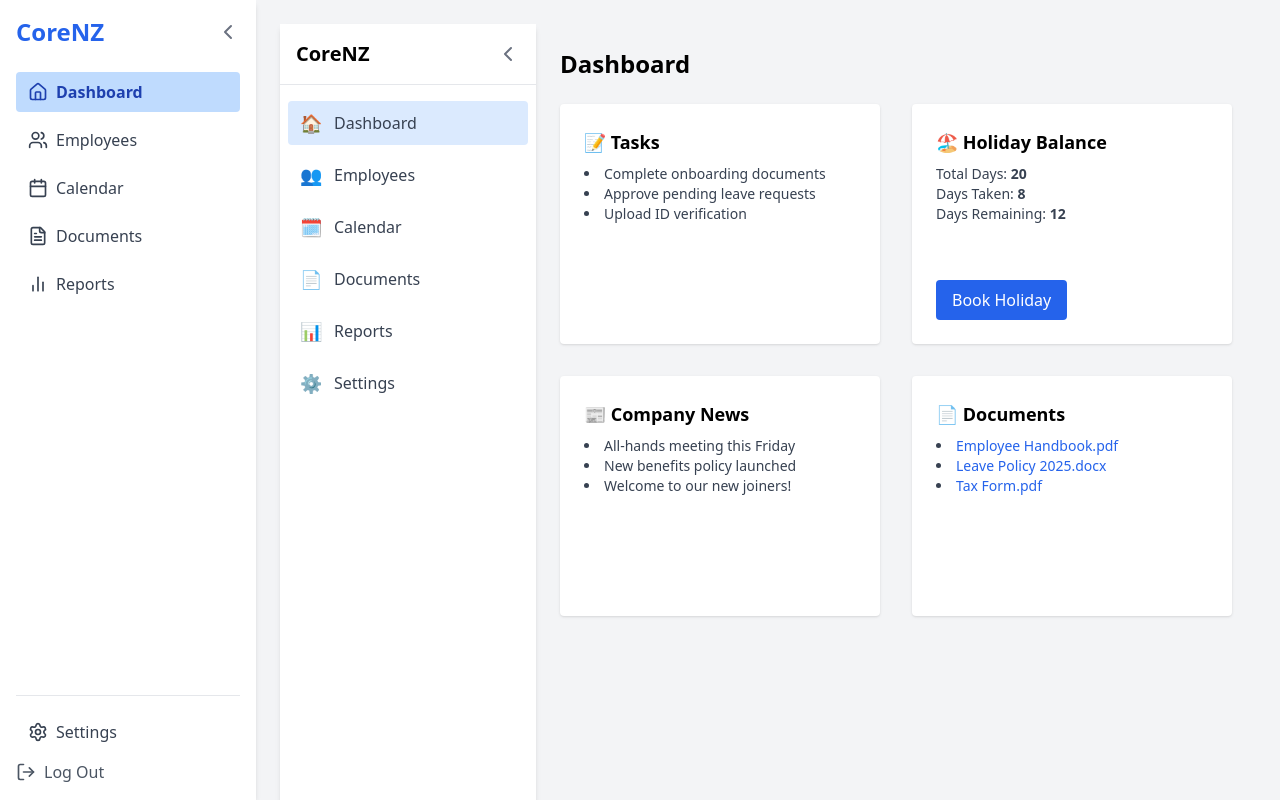
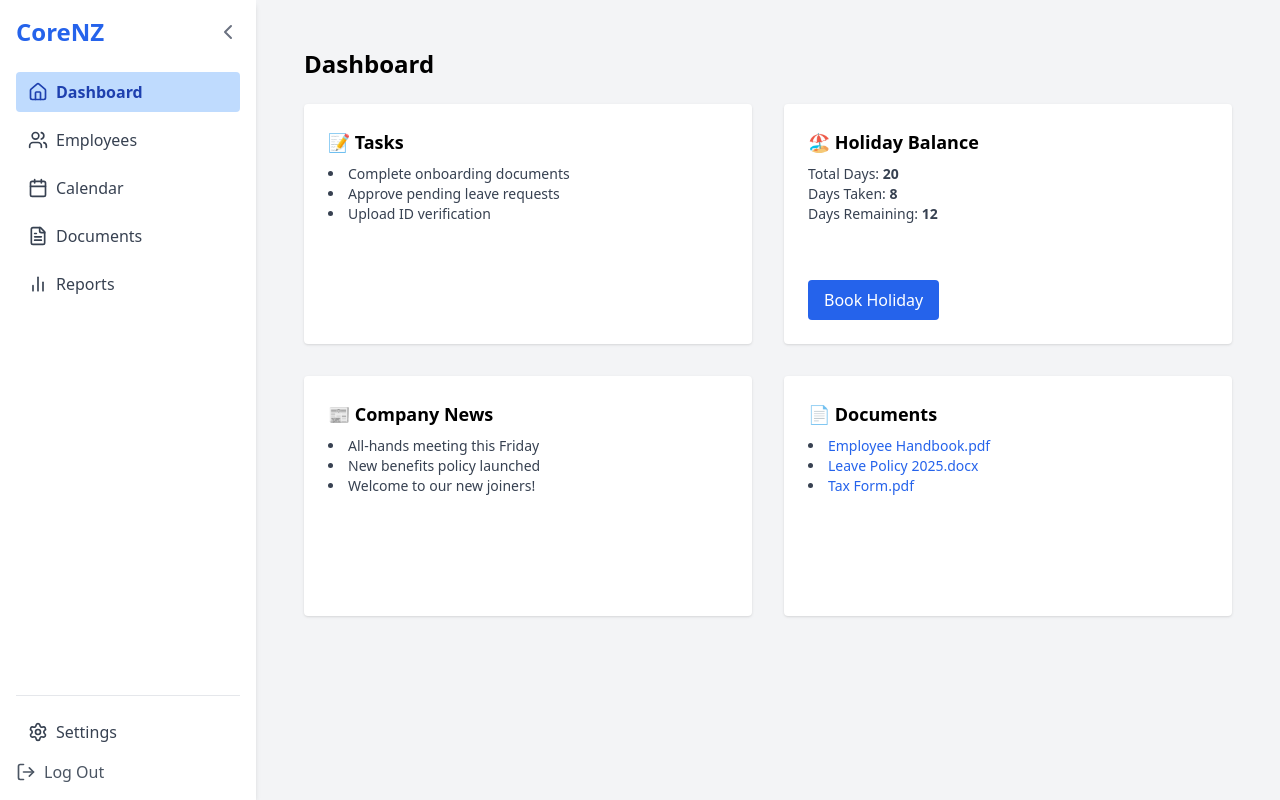
Before and after one commit to VacationReady/corenz-frontend, a Next.js app: page /dashboard in a window 1280 px wide. Built offline with nearby package versions, Linux system fonts and the light colour scheme.

Commit message:
🧼 Removed duplicate sidebar from Dashboard

```diff
--- a/app/dashboard/page.tsx
+++ b/app/dashboard/page.tsx
@@ -1,48 +1,11 @@
 'use client'
 
-import { useState, useEffect } from 'react'
-import { usePathname } from 'next/navigation'
-import { ChevronLeft, ChevronRight } from 'lucide-react'
-
-const navItems = [
-  { label: 'Dashboard', icon: '🏠', path: '/dashboard' },
-  { label: 'Employees', icon: '👥', path: '/employees' },
-  { label: 'Calendar', icon: '🗓', path: '/calendar' },
-  { label: 'Documents', icon: '📄', path: '/documents' },
-  { label: 'Reports', icon: '📊', path: '/reports' },
-  { label: 'Settings', icon: '⚙️', path: '/settings' },
-]
+import { useState } from 'react'
 
 export default function DashboardPage() {
-  const [sidebarOpen, setSidebarOpen] = useState(true)
   const [showForm, setShowForm] = useState(false)
-  const pathname = usePathname()
 
   return (
-    <div className="flex h-screen bg-gray-100">
-      {/* Sidebar */}
-      <aside className={`bg-white shadow-md h-full transition-all duration-300 ${sidebarOpen ? 'w-64' : 'w-20'}`}>
-        <div className="flex items-center justify-between p-4 border-b">
-          <span className="text-xl font-bold whitespace-nowrap">{sidebarOpen ? 'CoreNZ' : 'CNZ'}</span>
-          <button onClick={() => setSidebarOpen(!sidebarOpen)} className="text-gray-500">
-            {sidebarOpen ? <ChevronLeft /> : <ChevronRight />}
-          </button>
-        </div>
-        <nav className="mt-4 space-y-2 px-2">
-          {navItems.map((item) => (
-            <a
-              key={item.label}
-              href={item.path}
-              className={`flex items-center space-x-3 py-2 px-3 rounded text-gray-700 hover:bg-gray-200 ${pathname === item.path ? 'bg-blue-100 text-blue-700 font-medium' : ''}`}
-            >
-              <span className="text-lg">{item.icon}</span>
-              {sidebarOpen && <span>{item.label}</span>}
-            </a>
-          ))}
-        </nav>
-      </aside>
-
-      {/* Main Content */}
     <main className="flex-1 p-6 overflow-y-auto">
       <h1 className="text-2xl font-bold mb-6">Dashboard</h1>
 
@@ -129,6 +92,5 @@ export default function DashboardPage() {
         </div>
       )}
     </main>
-    </div>
   )
 }
```
Lines whose indentation alone changed are shown as unchanged.
